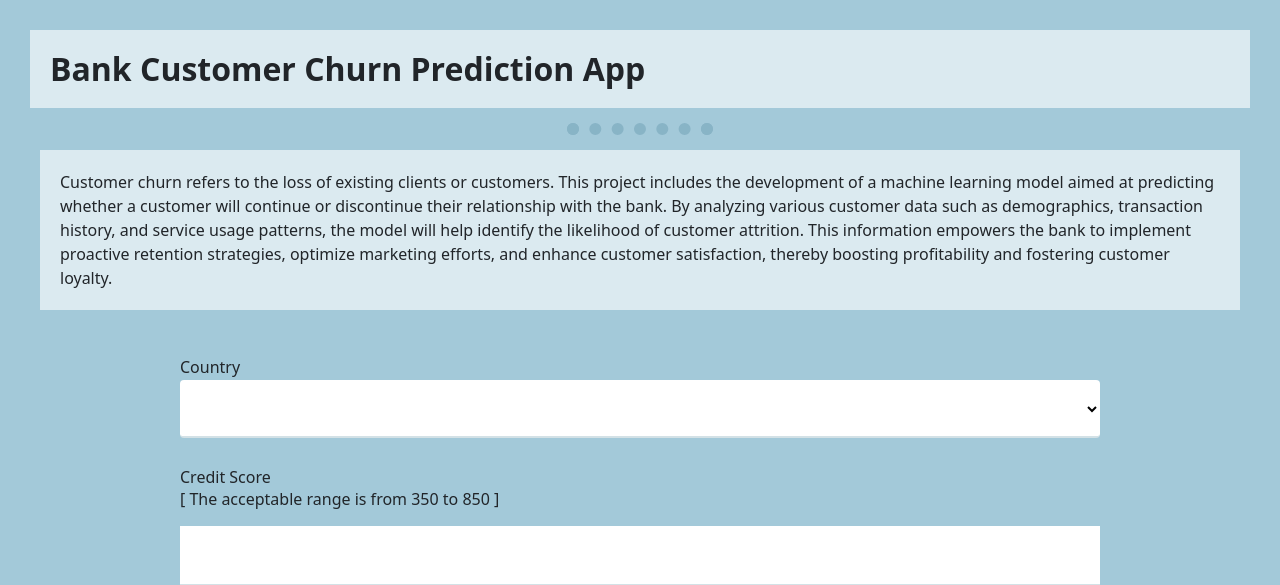
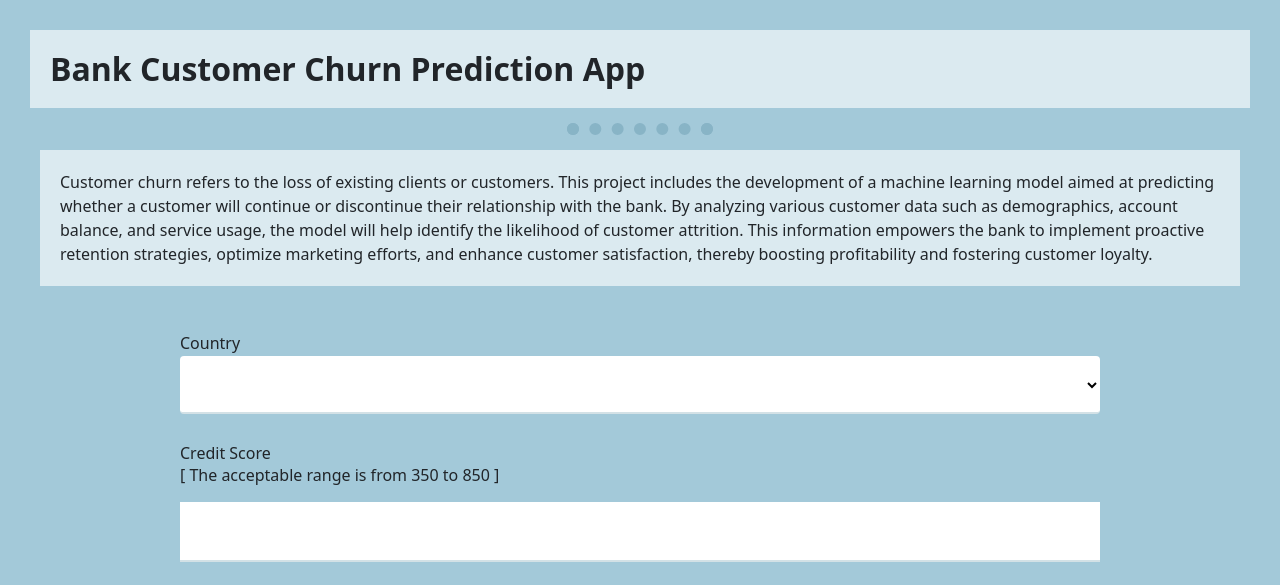
Before and after one commit to NITHINPJ09/Bank-Customer-Churn-Prediction, a Flask app: page / in a window 1280 px wide. Shown: the top 585 px of the page. Run offline with Flask 3, Linux system fonts and the light colour scheme.

Commit message:
Update index.html

```diff
--- a/templates/index.html
+++ b/templates/index.html
@@ -24,7 +24,7 @@
        <div class="Prediction_form">
         <p> Customer churn refers to the loss of existing clients or customers.
             This project includes the development of a machine learning model aimed at predicting whether a customer will continue or discontinue their relationship with the bank.
-            By analyzing various customer data such as demographics, transaction history, and service usage patterns, the model will help identify the likelihood of customer attrition.
+            By analyzing various customer data such as demographics, account balance, and service usage, the model will help identify the likelihood of customer attrition.
             This information empowers the bank to implement proactive retention strategies, optimize marketing efforts, and enhance customer satisfaction, thereby boosting profitability and fostering customer loyalty.
         </p>
         <br>
```
